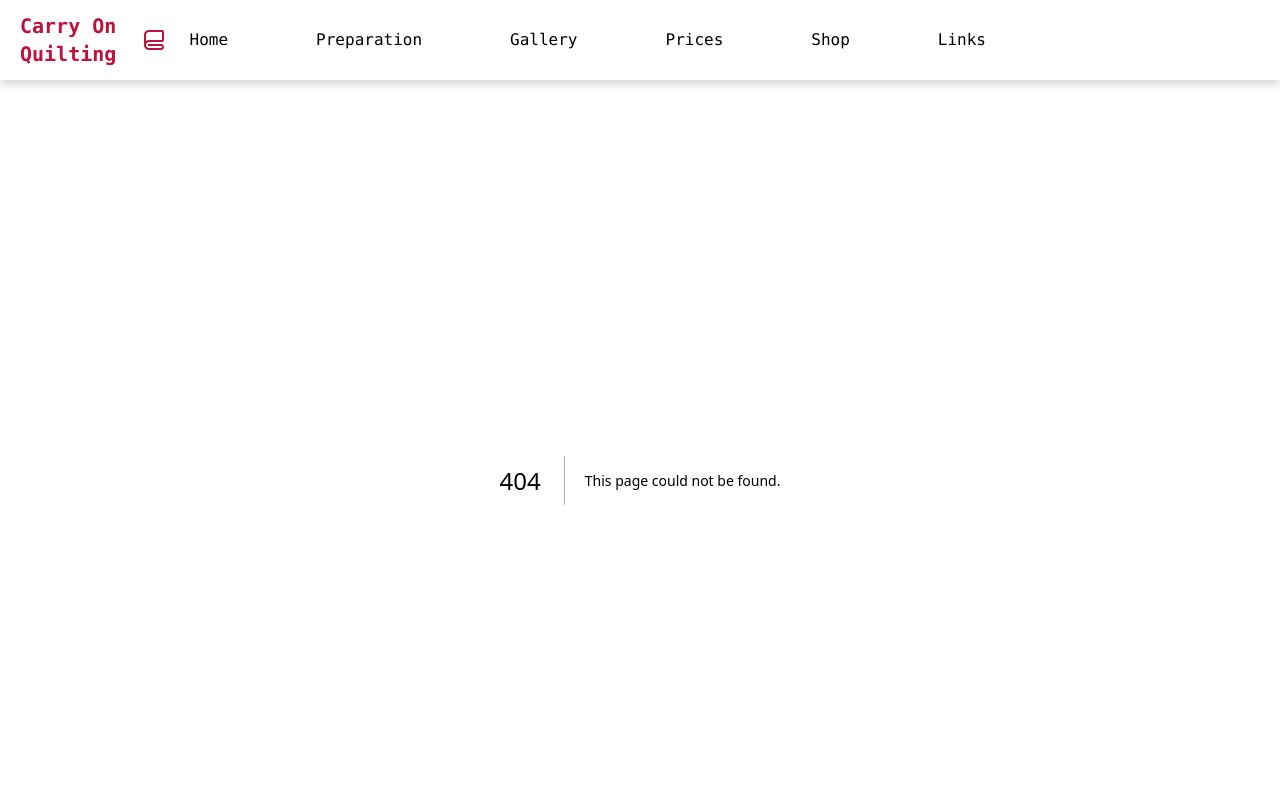
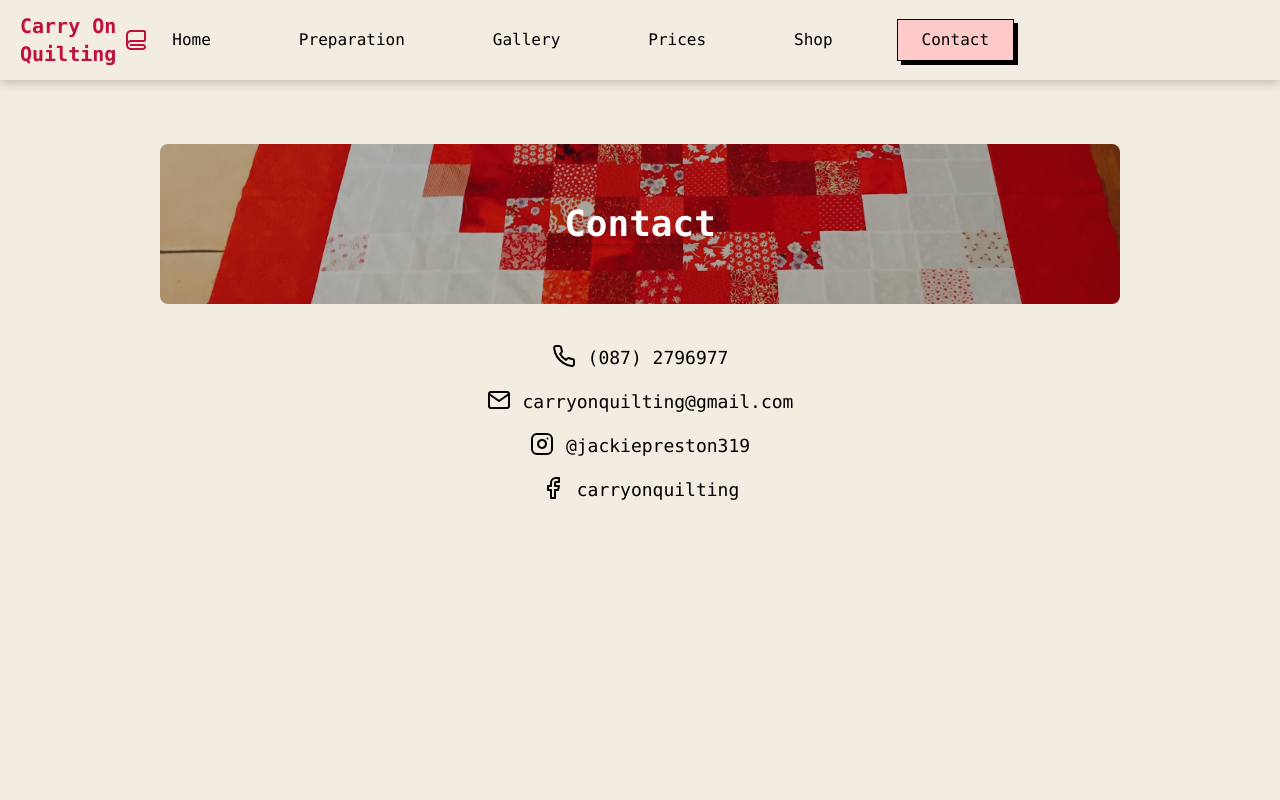
Before and after one commit to kenwilde1/carryonquilting, a Next.js app: page /contact in a window 1280 px wide. Before the commit this address had no page. Shown: the top 800 px of the page. Built offline with nearby package versions, Linux system fonts and the light colour scheme.

Commit message:
final pieces

```diff
--- a/src/app/components/desktop_menu.tsx
+++ b/src/app/components/desktop_menu.tsx
@@ -55,13 +55,13 @@ export default function DesktopMenu() {
             Shop
           </button>
         </Link>
-        <Link href="/links">
+        <Link href="/contact">
           <button
             className={`px-6 py-2 hover:text-rose-700 ${
-              pathname === "/links" ? activePageClassName : ""
+              pathname === "/contact" ? activePageClassName : ""
             }`}
           >
-            Links
+            Contact
           </button>
         </Link>
       </ul>
--- a/src/app/components/mobile_menu.tsx
+++ b/src/app/components/mobile_menu.tsx
@@ -17,7 +17,7 @@ export default function MobileMenu(props: any) {
         <Line />
         <Link href="/shop">Shop</Link>
         <Line />
-        <Link href="/links">Links</Link>
+        <Link href="/contact">Contact</Link>
       </ul>
     </div>
   );
--- /dev/null
+++ b/src/app/contact/page.tsx
@@ -0,0 +1,51 @@
+import { Facebook, Instagram, Mail, Phone } from "react-feather";
+
+export default function Links() {
+  return (
+    <div className="h-screen flex flex-col items-center">
+      <div className="splash gallery-splash w-screen/75 mt-16 flex justify-center items-center rounded-lg">
+        <h1 className="font-bold text-white text-4xl object-cover shadow-md">
+          Contact
+        </h1>
+      </div>
+      <div className="flex flex-col mt-10 gap-4 text-lg text-center items-center">
+            <div className="flex gap-3">
+              <a
+                className="flex gap-3 hover:text-blue-500"
+                href="tel:0872796977"
+                target="_blank"
+              >
+                <Phone /> (087) 2796977
+              </a>
+            </div>
+            <div className="flex gap-3">
+              <a
+                className="flex gap-3 hover:text-blue-500"
+                href="mailto:carryonquilting@gmail.com"
+                target="_blank"
+              >
+                <Mail /> carryonquilting@gmail.com
+              </a>
+            </div>
+            <div className="flex gap-3">
+              <a
+                className="flex gap-3 hover:text-blue-500"
+                href="https://www.instagram.com/jackiepreston319/"
+                target="_blank"
+              >
+                <Instagram /> @jackiepreston319
+              </a>
+            </div>
+            <div className="flex gap-3">
+              <a
+                className="flex gap-3 hover:text-blue-500"
+                href="https://www.facebook.com/carryonquilting/"
+                target="_blank"
+              >
+                <Facebook /> carryonquilting
+              </a>
+            </div>
+          </div>
+    </div>
+  );
+}
--- a/src/app/gallery/page.tsx
+++ b/src/app/gallery/page.tsx
@@ -60,7 +60,7 @@ export default function Gallery() {
           Other
         </button>
       </div>
-      <div className="flex w-screen/75 md:h-screen/60 flex-wrap gap-8 content-start justify-center">
+      <div className="flex w-screen/75 flex-wrap gap-8 content-start justify-center">
         {data.map(({ imageLink, type }, index) => {
           if (
             activeSelection === "all" ||
@@ -118,10 +118,11 @@ function getModalImages(activeSelection: string): any {
 
 function Modal({ index, closeModal, activeSelection }: any) {
   return (
-    <div>
+    <div key={index}>
       <Carousel
         slideIndex={index}
         defaultControlsConfig={{ pagingDotsClassName: "pagingDots" }}
+        renderTopRightControls={() => <div className="modal-close-button" onClick={closeModal}>X</div>}
       >
         {getModalImages(activeSelection)}
       </Carousel>
--- a/src/app/globals.css
+++ b/src/app/globals.css
@@ -189,3 +189,9 @@ img {
   .shop-desc {
     height: 10vh;
   }
+
+  .modal-close-button {
+    font-size: 3rem;
+    padding: 10px;
+    cursor: pointer;
+  }
--- a/src/app/links/page.tsx
+++ /dev/null
@@ -1,12 +0,0 @@
-import { Briefcase } from "react-feather";
-
-export default function Links() {
-  return (
-    <div className="h-screen w-screen flex flex-col justify-center items-center">
-      Under Construction
-      <div>
-        <Briefcase />
-      </div>
-    </div>
-  );
-}
--- a/src/app/page.tsx
+++ b/src/app/page.tsx
@@ -27,12 +27,12 @@ export default function Home() {
         <section className="my-10">
           <div className="flex flex-col items-center p-8">
             <h2 className="font-bold text-4xl text-rose-700">About</h2>
-            <p className="mt-4 text-gray-600 text-lg text-center">
-              Providing a professional Longarm Quilting Service located in Naul,
-              North County Dublin. Run by Jackie Preston who has over 20 years
-              of quilting experience, running Carry on Quilting successfully for
+            <p className="mt-4 text-gray-600 text-md text-justify w-5/6 md:w-3/6">
+              Carry On Quilting is a professional longarm quilting service located in Naul, Co. Dublin. It is ran
+              by Jackie Preston who has over 20 years
+              of quilting experience, operating Carry on Quilting successfully for
               the past 15 years. She is a member of various local quilting
-              groups around North County Dublin.
+              groups around North Co. Dublin.
             </p>
             <div className="mt-12 md:mt-12">
               <img
```
